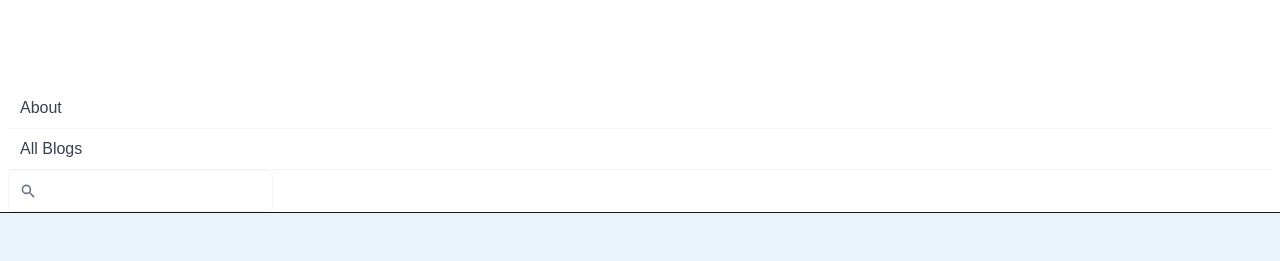
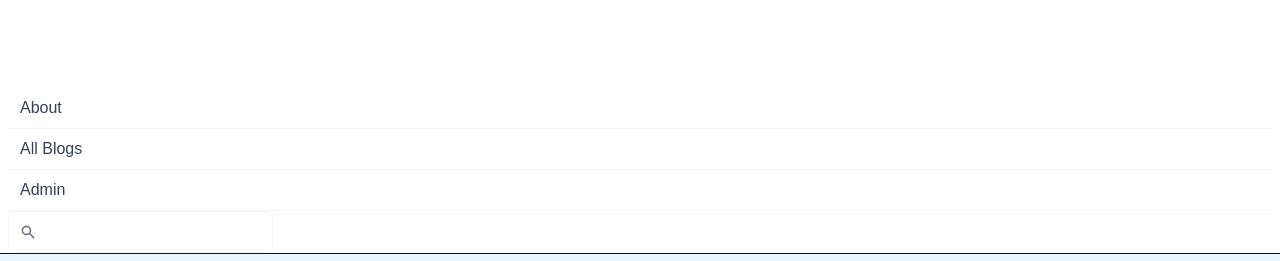
Before and after one commit to pratyush07-hub/trendwise, a Next.js app: page / in a window 1280 px wide. Shown: the top 261 px of the page. Built offline with nearby package versions, Linux system fonts and the light colour scheme; no server answers; the database is empty.

Commit message:
admin keyword added in navbar

```diff
--- a/src/components/Header.jsx
+++ b/src/components/Header.jsx
@@ -58,6 +58,9 @@ const Header = () => {
         <NavbarLink href="/blog" active={pathname === "/blog"}>
           All Blogs
         </NavbarLink>
+        <NavbarLink href="/admin" active={pathname === "/admin"}>
+          Admin
+        </NavbarLink>
       </NavbarCollapse>
     </Navbar>
   );
```
